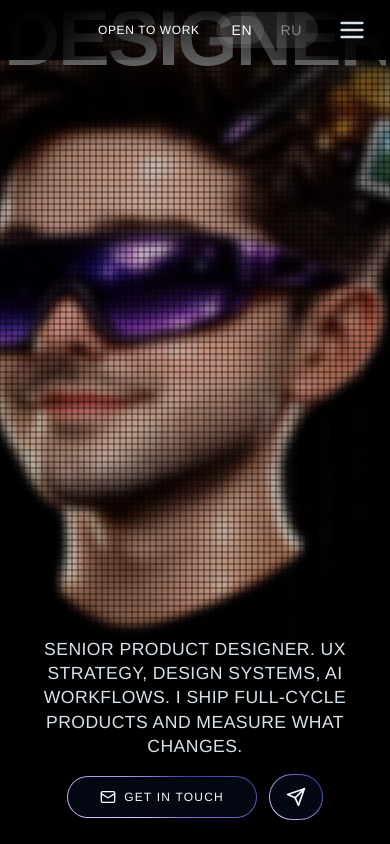
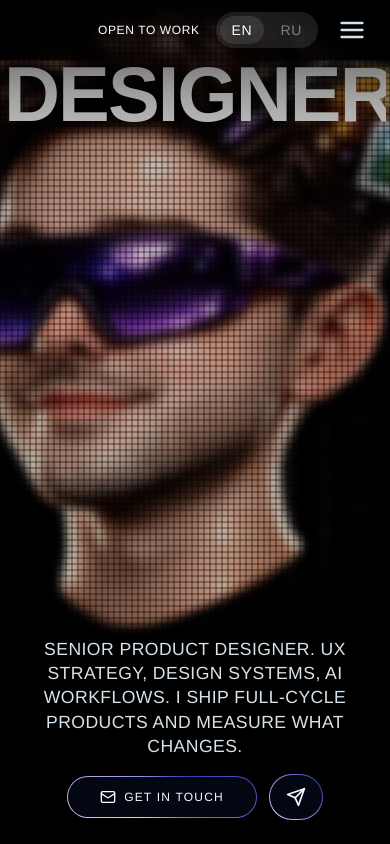
Before and after one commit to olezhapth2/PRODUCT-DESIGNER, a React (Vite) app: page / in a window 390 px wide. Shown: the top 844 px of the page. Built offline with nearby package versions, Linux system fonts and the light colour scheme; a web font is replaced by a local one.

Commit message:
Fix: mobile pt-14 so heading is below nav

```diff
--- a/src/components/HeroSection.tsx
+++ b/src/components/HeroSection.tsx
@@ -135,7 +135,7 @@ export default function HeroSection({ preloaderDone = true }: { preloaderDone?:
   const mobileBtnClass = "inline-flex items-center justify-center gap-2 rounded-full border-2 border-[#D7E2EA] text-[#D7E2EA] font-medium uppercase tracking-widest hover:bg-[#D7E2EA]/10 hover:scale-105 transition-all duration-300 px-6 py-3 text-sm w-full";
 
   return (
-    <section className="relative h-screen flex flex-col overflow-x-visible">
+    <section className="relative h-screen flex flex-col overflow-x-visible pt-14 md:pt-0">
       <div className="absolute top-0 left-0 right-0 h-32 z-40 pointer-events-none" style={{ background: 'linear-gradient(to bottom, #000 0%, transparent 100%)' }} />
 
       <div className="relative z-20 w-full px-1 text-center md:text-left overflow-visible">
```
